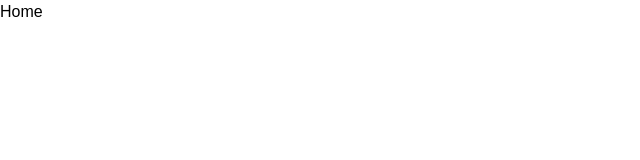
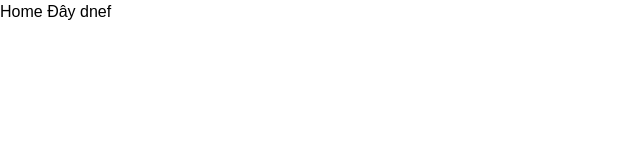
Before and after one commit to FALL24-SWD392/TicketResellPlatform_FE, a React (Vite) app: page / in a window 1280 px wide. Shown: the top 160 px of the page, without its empty margins (0-640 px from the left). Built offline with nearby package versions, Linux system fonts and the light colour scheme; a web font is replaced by a local one.

Commit message:
test ci/cd12

```diff
--- a/src/pages/Home.tsx
+++ b/src/pages/Home.tsx
@@ -3,7 +3,7 @@ import React from 'react'
 export const Home = () => {
   return (
     <div className="">
-      Home
+      Home Đây dnef
     </div>
   )
 }
```
